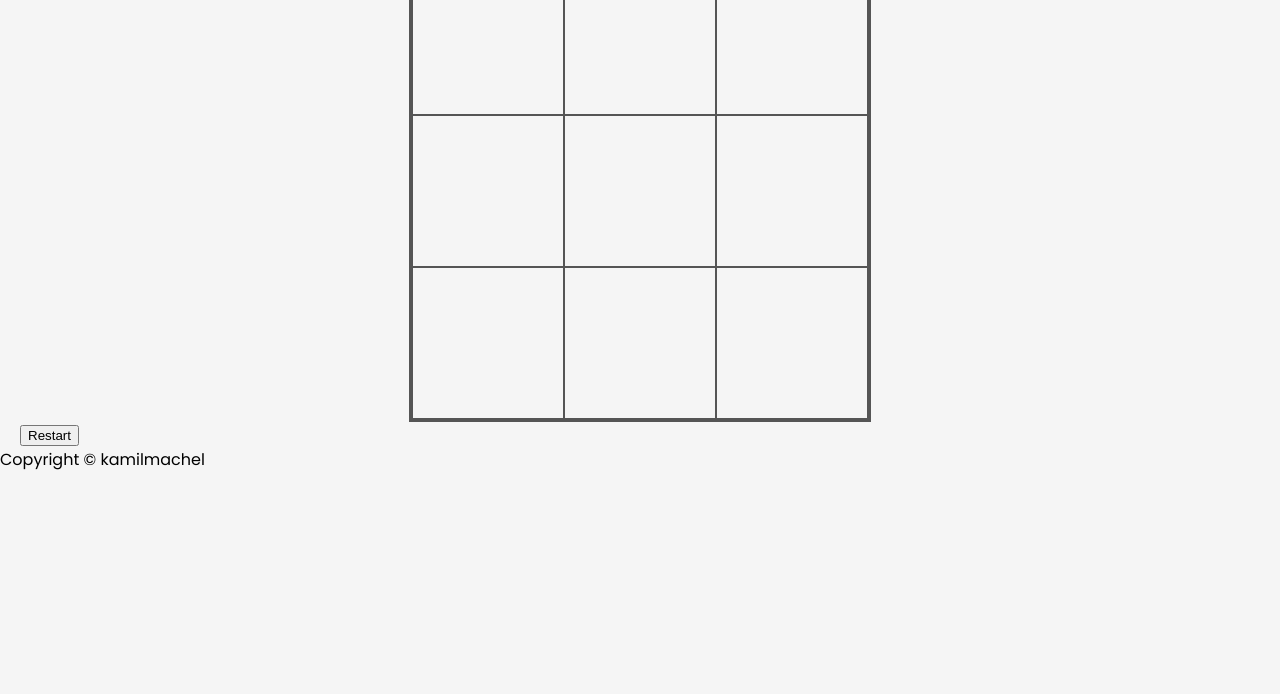
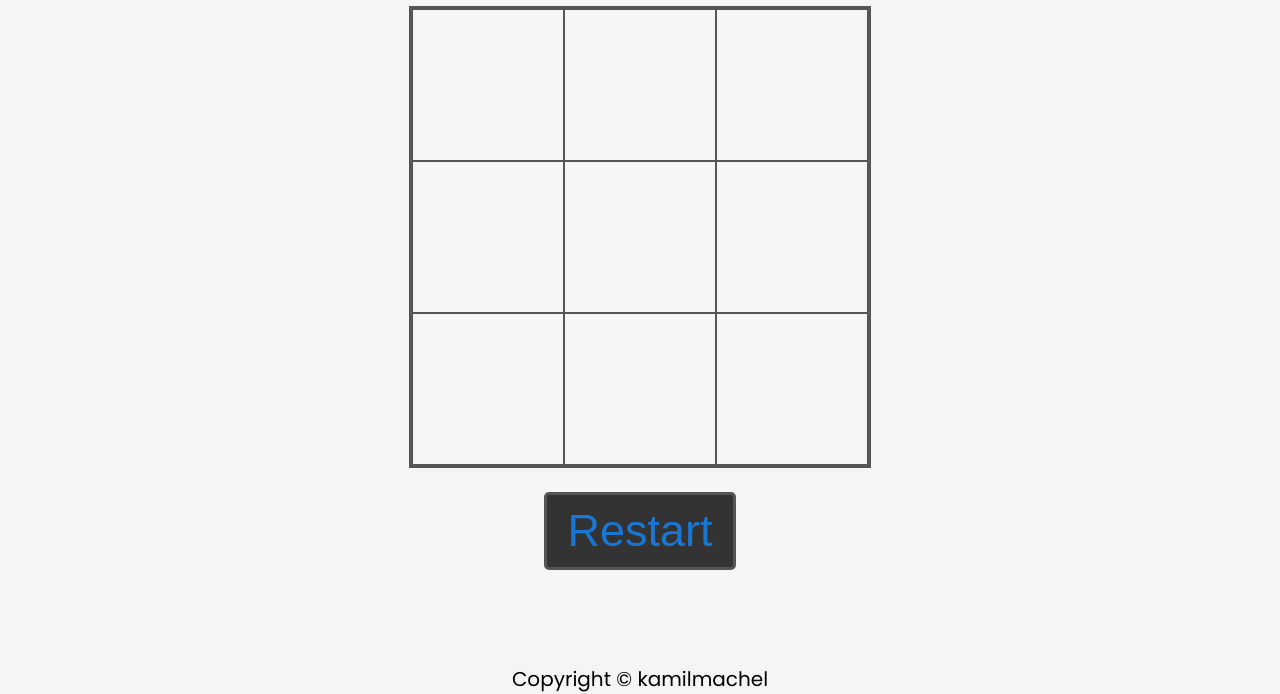
Before and after one commit to Quartezz/Tic_Tac_Toe, a plain HTML site: page index.html in a window 1280 px wide. Shown: the part 352-1046 px from the top of the page. Before the commit the page ends 924 px from the top, so only its background shows below. Drawn offline with Linux system fonts and the light colour scheme.

Commit message:
Added button and footer styling

```diff
--- a/style.css
+++ b/style.css
@@ -20,7 +20,7 @@ body {
 .header h1 {
     color: #1976D2;
     text-align: center;
-    font-size: 64px;
+    font-size: 80px;
 }
 
 .main {
@@ -52,3 +52,43 @@ body {
     cursor: pointer;
     user-select: none;
 }
+
+.field:hover {
+    background-color: #d8e4e9;
+}
+
+.center-container {
+    display: flex;
+    justify-content: center;
+    padding: 24px;
+}
+
+.restart-btn {
+    font-size: 45px;
+    color: #1976D2;
+    border-radius: 5px;
+    border: 3px solid #555555;
+    padding: 10px 20px;
+    background-color: #333333;
+}
+
+.restart-btn:hover {
+    background-color: black;
+    cursor: pointer;
+}
+
+.restart-btn:active {
+    background-color: #333333;
+}
+
+.footer {
+    position: absolute;
+    bottom: 0;
+    left: 0;
+    display: flex;
+    align-items: center;
+    justify-content: center;
+    gap: 10px;
+    width: 100%;
+    font-size: 20px;
+}
```
